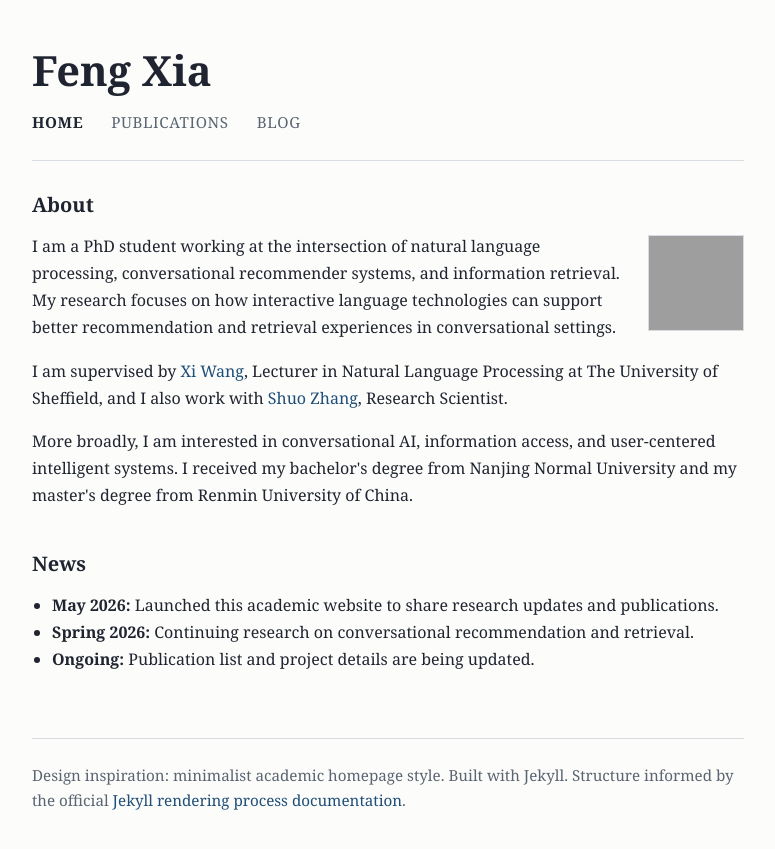
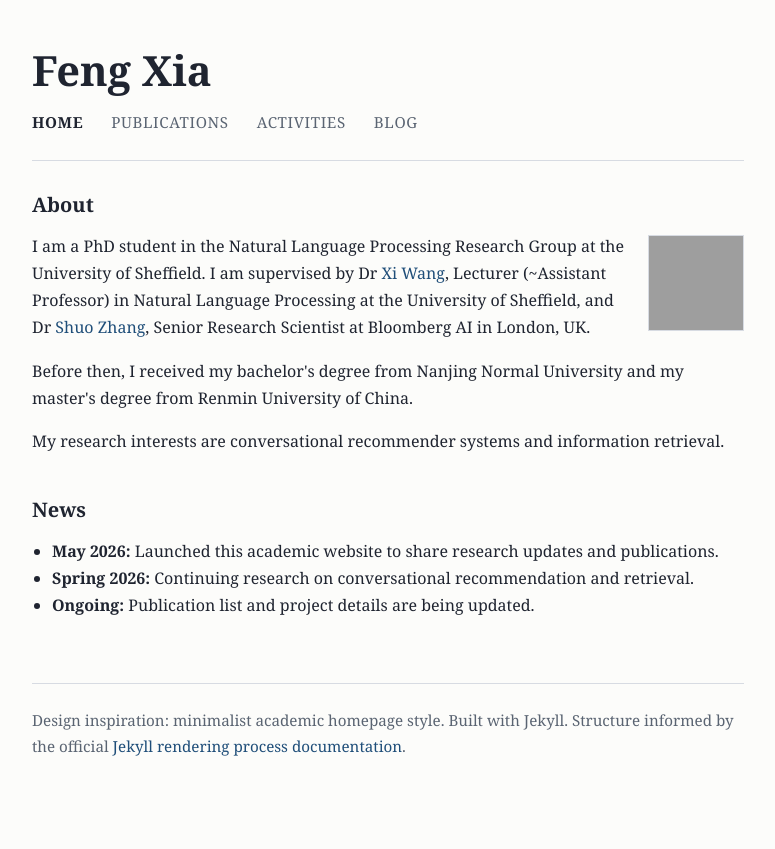
Before and after one commit to juanfacabian/juanfacabian.github.io, a Jekyll site: the page built from index.md, in a window 1280 px wide, cut to the strip 0-849 px from the top of the page. Shown: the whole strip, without its empty margins (252-1027 px from the left). Built offline with Jekyll 4.4.1, drawn with Linux system fonts in a browser that asks for light colours; grey boxes are pictures that could not be loaded.

Commit message:
Update about text and add activities page

```diff
--- a/_layouts/default.html
+++ b/_layouts/default.html
@@ -15,6 +15,7 @@
           <nav class="site-nav" aria-label="Primary">
             <a href="{{ '/' | relative_url }}" {% if page.url == "/" %}aria-current="page"{% endif %}>Home</a>
             <a href="{{ '/publications/' | relative_url }}" {% if page.url == "/publications/" %}aria-current="page"{% endif %}>Publications</a>
+            <a href="{{ '/activities/' | relative_url }}" {% if page.url == "/activities/" %}aria-current="page"{% endif %}>Activities</a>
             <a href="{{ '/blog/' | relative_url }}" {% if page.url == "/blog/" %}aria-current="page"{% endif %}>Blog</a>
           </nav>
         </div>
--- a/index.md
+++ b/index.md
@@ -10,19 +10,17 @@
       alt="Portrait placeholder for the site owner"
       style="width: 96px; max-width: 96px; height: 96px; object-fit: cover; border: 1px solid #d7dbe2; float: right; margin: 0.15rem 0 0.85rem 1.15rem;">
     <p>
-      I am a PhD student working at the intersection of natural language processing, conversational
-      recommender systems, and information retrieval. My research focuses on how interactive language
-      technologies can support better recommendation and retrieval experiences in conversational settings.
+      I am a PhD student in the Natural Language Processing Research Group at the University of Sheffield.
+      I am supervised by Dr <a href="https://www.xiwangeric.com/">Xi Wang</a>, Lecturer (~Assistant Professor)
+      in Natural Language Processing at the University of Sheffield, and Dr
+      <a href="https://imsure318.github.io/">Shuo Zhang</a>, Senior Research Scientist at Bloomberg AI in London, UK.
     </p>
     <p>
-      I am supervised by <a href="https://www.xiwangeric.com/">Xi Wang</a>, Lecturer in Natural Language
-      Processing at The University of Sheffield, and I also work with
-      <a href="https://imsure318.github.io/">Shuo Zhang</a>, Research Scientist.
+      Before then, I received my bachelor's degree from Nanjing Normal University and my master's degree
+      from Renmin University of China.
     </p>
     <p>
-      More broadly, I am interested in conversational AI, information access, and user-centered intelligent
-      systems. I received my bachelor's degree from Nanjing Normal University and my master's degree from
-      Renmin University of China.
+      My research interests are conversational recommender systems and information retrieval.
     </p>
   </div>
 </section>
```
Also changed, not shown: activities.md (added, +18 -0 lines).
